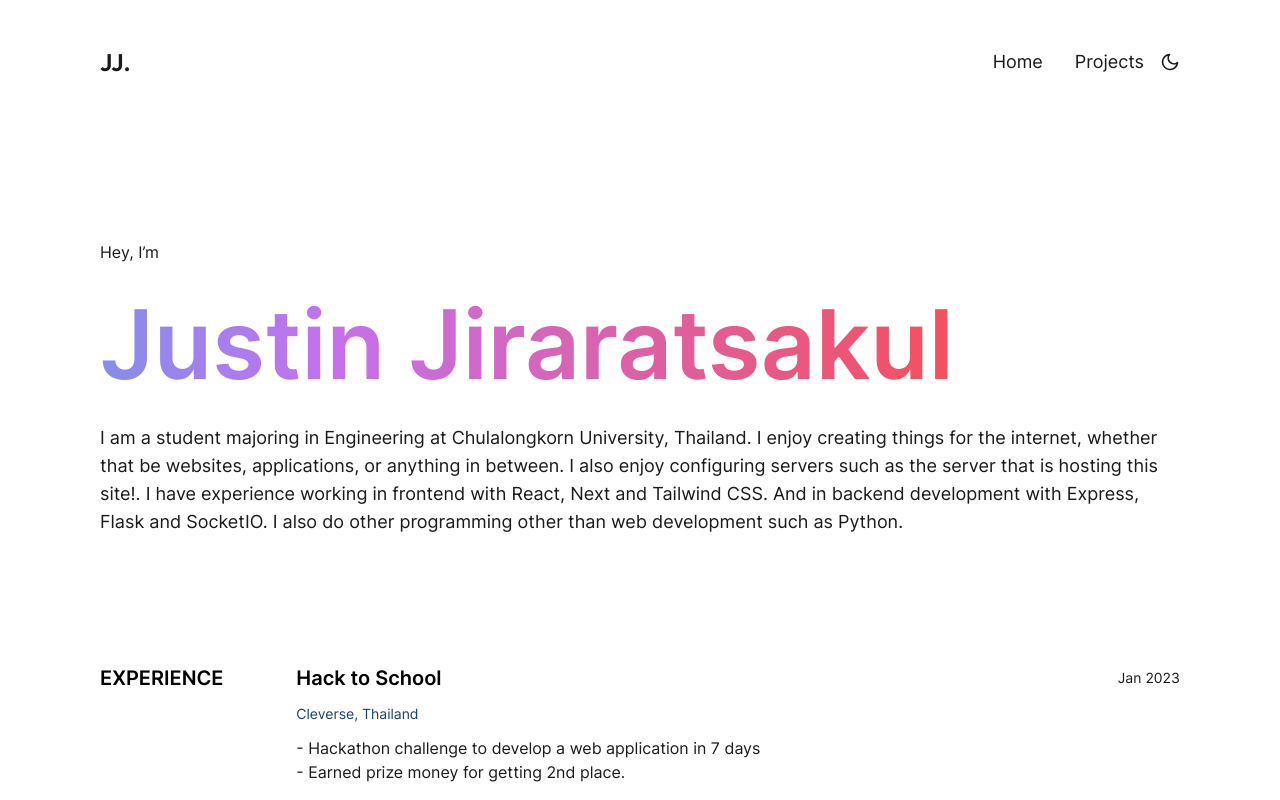
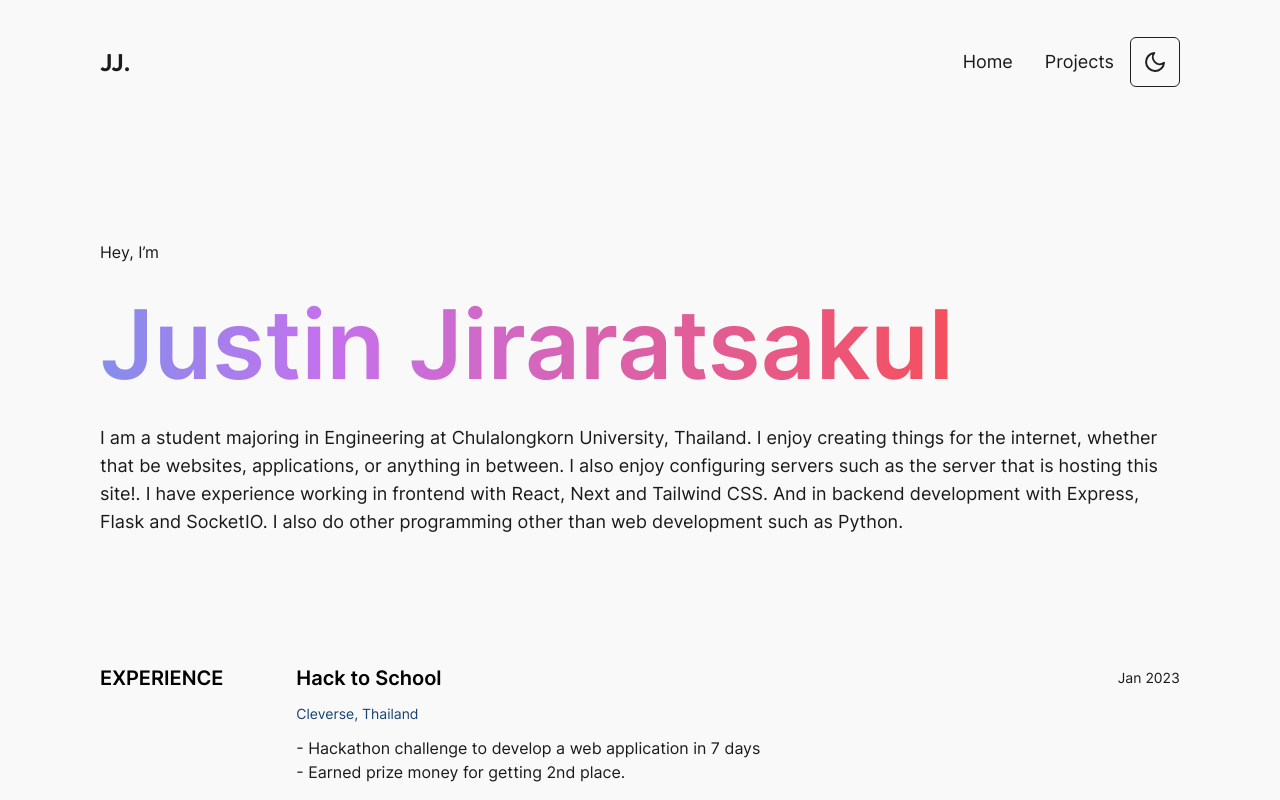
Before and after one commit to JusJira/next-portfolio, a Next.js app: page / in a window 1280 px wide. Shown: the top 800 px of the page. Built offline with nearby package versions, Linux system fonts and the light colour scheme.

Commit message:
style: new light mode and theme change button

```diff
--- a/components/Navbar.tsx
+++ b/components/Navbar.tsx
@@ -8,19 +8,22 @@ import { useTheme } from "next-themes";
 function Navbar() {
   const { systemTheme, theme, setTheme } = useTheme();
   const [mounted, setMounted] = useState(false);
-  useEffect(() =>{
+  useEffect(() => {
     setMounted(true);
-  },[])
+  }, [])
 
   const renderThemeChanger = () => {
-    if(!mounted) return (<div className='w-[20px] h-[20px]'/>);
+    if (!mounted) return (<div className='w-[50px] h-[50px]' />);
 
     const currentTheme = theme === "system" ? systemTheme : theme;
 
     if (currentTheme === "dark") {
       return (
-        <svg xmlns="http://www.w3.org/2000/svg" width="20" height="20" viewBox="0 0 24 24" fill="none" stroke="currentColor" strokeWidth="2" strokeLinecap="round" strokeLinejoin="round" className="feather feather-sun text-white"
-        onClick={() => setTheme('light')}>
+        <button
+          className='p-3 border border-light rounded-md'
+          onClick={() => setTheme('light')}>
+          <svg xmlns="http://www.w3.org/2000/svg" width="24" height="24" viewBox="0 0 24 24" fill="none" stroke="currentColor" strokeWidth="2" strokeLinecap="round" strokeLinejoin="round" className="feather feather-sun text-yellow-500"
+          >
             <circle cx="12" cy="12" r="5"></circle>
             <line x1="12" y1="1" x2="12" y2="3"></line>
             <line x1="12" y1="21" x2="12" y2="23"></line>
@@ -30,16 +33,22 @@ function Navbar() {
             <line x1="21" y1="12" x2="23" y2="12"></line>
             <line x1="4.22" y1="19.78" x2="5.64" y2="18.36"></line>
             <line x1="18.36" y1="5.64" x2="19.78" y2="4.22"></line>
-        </svg>
+          </svg>
+        </button>
       )
     }
 
     else {
       return (
-        <svg xmlns="http://www.w3.org/2000/svg" width="20" height="20" viewBox="0 0 24 24" fill="none" stroke="currentColor" strokeWidth="2" strokeLinecap="round" strokeLinejoin="round" className="feather feather-moon"
-        onClick={() => setTheme('dark')}>
-          <path d="M21 12.79A9 9 0 1 1 11.21 3 7 7 0 0 0 21 12.79z"></path>
-        </svg>
+        <button
+          className='p-3 border border-dark rounded-md'
+          onClick={() => setTheme('dark')}
+        >
+          <svg xmlns="http://www.w3.org/2000/svg" width="24" height="24" viewBox="0 0 24 24" fill="none" stroke="currentColor" strokeWidth="2" strokeLinecap="round" strokeLinejoin="round" className="feather feather-moon text-dark"
+          >
+            <path d="M21 12.79A9 9 0 1 1 11.21 3 7 7 0 0 0 21 12.79z"></path>
+          </svg>
+        </button>
       )
     }
   };
@@ -62,7 +71,7 @@ function Navbar() {
 
           </li>
           <li>
-          {renderThemeChanger()}
+            {renderThemeChanger()}
           </li>
         </ul>
       </nav>
--- a/next.config.js
+++ b/next.config.js
@@ -1,6 +1,10 @@
 /** @type {import('next').NextConfig} */
 
 module.exports = {
+  i18n: {
+    locales: ["en"],
+    defaultLocale: "en",
+  },
   reactStrictMode: true,
   swcMinify: true,
   images: {
--- a/tailwind.config.js
+++ b/tailwind.config.js
@@ -10,8 +10,8 @@ module.exports = {
   theme: {
     extend: {
       colors: {
-        dark: "#111111",
-        light: "#FFFFFF",
+        dark: "#202023",
+        light: "#F9F9F9",
         blue: "#33d2ff",
         'dark-blue': '#144272',
         gray: "#C4C4C4",
```
